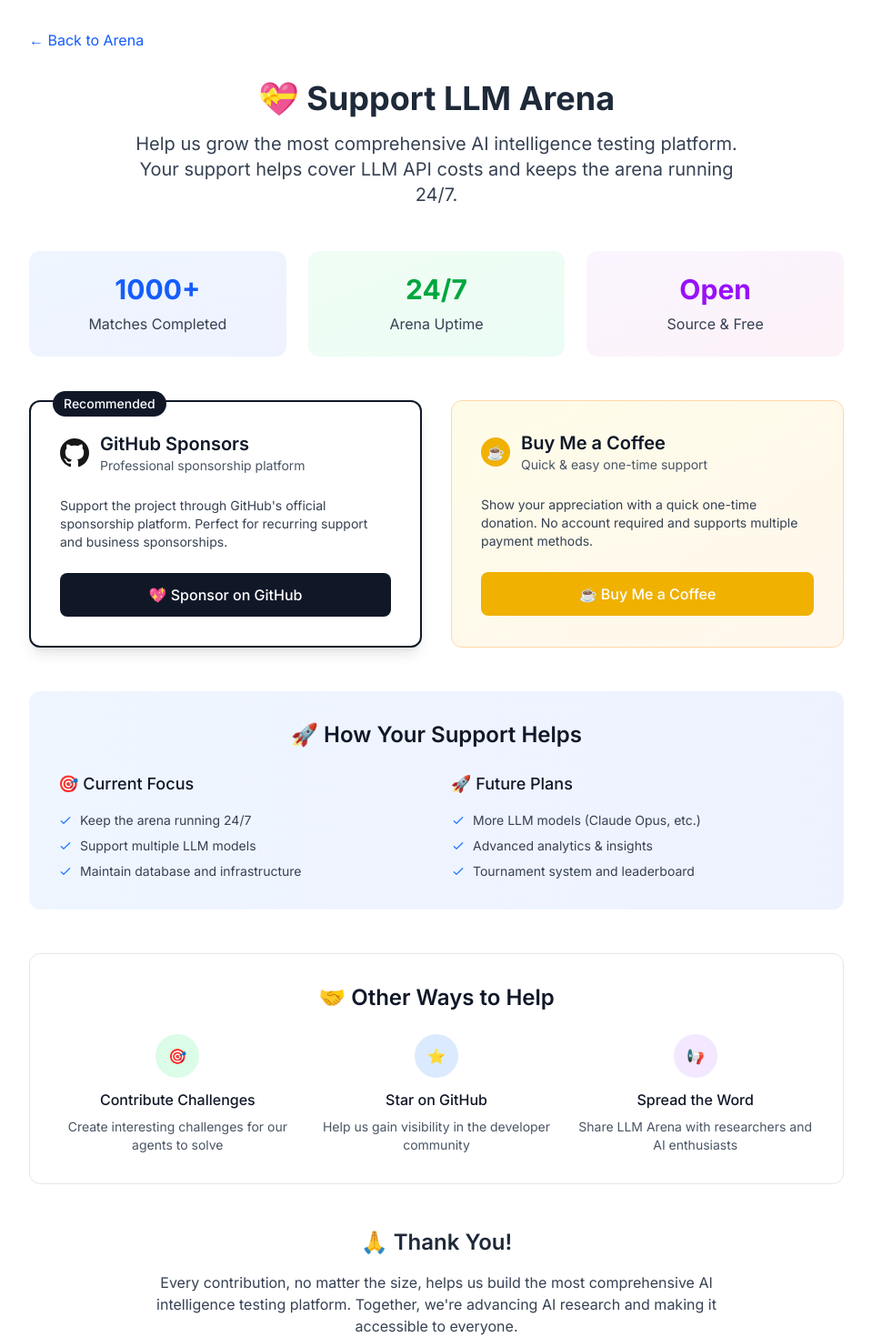
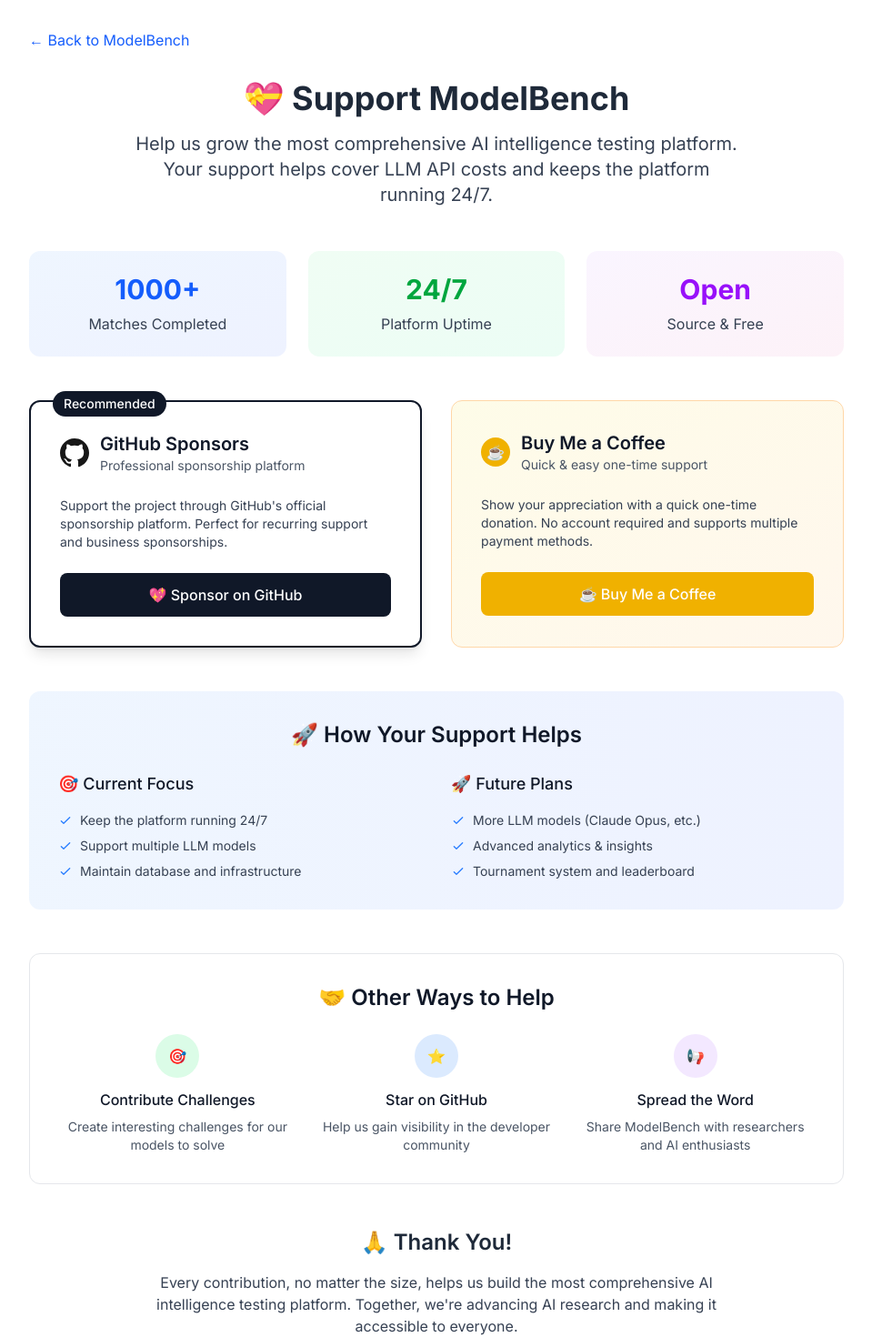
Before and after one commit to Dahimi/LLM-Colosseum, a Next.js app in the folder frontend/: page /support in a window 1280 px wide. Shown: the top 1470 px of the page at 91% size, without its empty margins (160-1119 px from the left). Built offline with nearby package versions, Linux system fonts and the light colour scheme.

Commit message:
renamnig and refining

```diff
--- a/frontend/src/app/agents/[id]/not-found.tsx
+++ b/frontend/src/app/agents/[id]/not-found.tsx
@@ -4,15 +4,15 @@
   return (
     <main className="min-h-screen p-8">
       <div className="max-w-4xl mx-auto text-center">
-        <h2 className="text-3xl font-bold mb-4">Agent Not Found</h2>
+        <h2 className="text-3xl font-bold mb-4">Model Not Found</h2>
         <p className="text-gray-600 mb-8">
-          The agent you&apos;re looking for doesn&apos;t exist or has been retired.
+          The model you&apos;re looking for doesn&apos;t exist or has been retired.
         </p>
         <Link
           href="/"
           className="text-blue-600 hover:text-blue-800 underline"
         >
-          Return to Arena
+          Return to ModelBench
         </Link>
       </div>
     </main>
--- a/frontend/src/app/agents/[id]/page.tsx
+++ b/frontend/src/app/agents/[id]/page.tsx
@@ -47,7 +47,7 @@
         const data = await fetchAgent(id);
         setAgent(data);
       } catch (e) {
-        setError(e instanceof Error ? e.message : 'Failed to load agent data');
+        setError(e instanceof Error ? e.message : 'Failed to load model data');
       }
     };
     loadAgent();
@@ -65,7 +65,7 @@
             <div className="absolute top-0 w-6 h-6 bg-indigo-500 rounded-full animate-ping opacity-75"></div>
             <div className="relative w-6 h-6 bg-indigo-600 rounded-full"></div>
           </div>
-          <h2 className="text-xl font-medium text-gray-700">Loading agent details...</h2>
+          <h2 className="text-xl font-medium text-gray-700">Loading model details...</h2>
           <p className="text-gray-500 mt-2">Retrieving the latest information</p>
         </div>
       </div>
@@ -126,7 +126,7 @@
       <div className="max-w-6xl mx-auto">
         <div className="mb-8">
           <Link href="/" className="text-blue-600 hover:text-blue-800">
-            ← Back to Arena
+            ← Back to ModelBench
           </Link>
         </div>
 
--- a/frontend/src/app/layout.tsx
+++ b/frontend/src/app/layout.tsx
@@ -5,8 +5,8 @@
 const inter = Inter({ subsets: ["latin"] });
 
 export const metadata: Metadata = {
-  title: "Agent Arena - LLM Battle Platform",
-  description: "Watch and analyze battles between different LLM agents in various challenges.",
+  title: "ModelBench - LLM Competition Platform",
+  description: "Watch and analyze competitions between different LLM models in various challenges.",
 };
 
 export default function RootLayout({
--- a/frontend/src/app/matches/[id]/page.tsx
+++ b/frontend/src/app/matches/[id]/page.tsx
@@ -126,7 +126,7 @@
   const agent2 = agents.find(a => a.profile.name === match.agent2_id);
 
   if (!agent1 || !agent2) {
-    return <div className="text-red-600">Failed to load agent data</div>;
+    return <div className="text-red-600">Failed to load model data</div>;
   }
 
   return (
--- a/frontend/src/app/matches/page.tsx
+++ b/frontend/src/app/matches/page.tsx
@@ -79,7 +79,7 @@
             href="/"
             className="text-blue-600 hover:text-blue-800"
           >
-            ← Back to Arena
+            ← Back to ModelBench
           </Link>
           <div className="flex items-center gap-4">
             <h1 className="text-3xl font-bold text-gray-500">Matches</h1>
@@ -102,7 +102,7 @@
                 </div>
                 <div className="space-y-4">
                   <div className="min-w-[300px]">
-                    <h3 className="text-lg font-medium mb-3 text-gray-900">Arena Controls</h3>
+                    <h3 className="text-lg font-medium mb-3 text-gray-900">Platform Controls</h3>
                     <div className="grid grid-cols-1 gap-3">
                       <QuickMatchControls />
 
--- a/frontend/src/app/page.tsx
+++ b/frontend/src/app/page.tsx
@@ -18,7 +18,7 @@
       setError(null);
     } catch (error) {
       console.error('Failed to fetch agents:', error);
-      setError('Failed to fetch agents');
+      setError('Failed to fetch models');
     } finally {
       setIsLoading(false);
     }
@@ -38,7 +38,7 @@
   }, {} as Record<Division, Agent[]>);
 
   if (isLoading) {
-    return <div className="min-h-screen p-8">Loading agents...</div>;
+    return <div className="min-h-screen p-8">Loading models...</div>;
   }
 
   if (error) {
@@ -48,7 +48,7 @@
   return (
     <main className="min-h-screen p-8">
       <div className="flex justify-between items-center mb-8">
-        <h1 className="text-4xl font-bold">Agent Arena</h1>
+        <h1 className="text-4xl font-bold">ModelBench</h1>
         <div className="flex items-center gap-4">
           <Link
             href="/matches"
@@ -87,7 +87,7 @@
                 </div>
               ) : (
                 <div className="bg-gray-50 p-4 rounded-md">
-                  <p className="text-gray-700 italic">No agents in this division yet</p>
+                  <p className="text-gray-700 italic">No models in this division yet</p>
                 </div>
               )}
             </div>
--- a/frontend/src/app/support/page.tsx
+++ b/frontend/src/app/support/page.tsx
@@ -10,16 +10,16 @@
         {/* Navigation */}
         <div className="mb-8">
           <Link href="/" className="text-blue-600 hover:text-blue-800">
-            ← Back to Arena
+            ← Back to ModelBench
           </Link>
         </div>
 
         {/* Header */}
         <div className="text-center mb-12">
-          <h1 className="text-4xl font-bold text-gray-800 mb-4">💝 Support LLM Arena</h1>
+          <h1 className="text-4xl font-bold text-gray-800 mb-4">💝 Support ModelBench</h1>
           <p className="text-xl text-gray-700 max-w-2xl mx-auto">
             Help us grow the most comprehensive AI intelligence testing platform.
-            Your support helps cover LLM API costs and keeps the arena running 24/7.
+            Your support helps cover LLM API costs and keeps the platform running 24/7.
           </p>
         </div>
 
@@ -31,7 +31,7 @@
           </div>
           <div className="bg-gradient-to-br from-green-50 to-emerald-50 p-6 rounded-xl text-center">
             <div className="text-3xl font-bold text-green-600 mb-2">24/7</div>
-            <div className="text-gray-700">Arena Uptime</div>
+            <div className="text-gray-700">Platform Uptime</div>
           </div>
           <div className="bg-gradient-to-br from-purple-50 to-pink-50 p-6 rounded-xl text-center">
             <div className="text-3xl font-bold text-purple-600 mb-2">Open</div>
@@ -114,7 +114,7 @@
                   <svg className="w-4 h-4 mr-2 text-blue-500" fill="none" stroke="currentColor" viewBox="0 0 24 24">
                     <path strokeLinecap="round" strokeLinejoin="round" strokeWidth={2} d="M5 13l4 4L19 7" />
                   </svg>
-                  <span className="text-sm">Keep the arena running 24/7</span>
+                  <span className="text-sm">Keep the platform running 24/7</span>
                 </div>
                 <div className="flex items-center text-gray-700">
                   <svg className="w-4 h-4 mr-2 text-blue-500" fill="none" stroke="currentColor" viewBox="0 0 24 24">
@@ -167,7 +167,7 @@
                 🎯
               </div>
               <h3 className="font-medium text-gray-900 mb-2">Contribute Challenges</h3>
-              <p className="text-sm text-gray-600">Create interesting challenges for our agents to solve</p>
+              <p className="text-sm text-gray-600">Create interesting challenges for our models to solve</p>
             </div>
 
             <div className="text-center">
@@ -183,7 +183,7 @@
                 📢
               </div>
               <h3 className="font-medium text-gray-900 mb-2">Spread the Word</h3>
-              <p className="text-sm text-gray-600">Share LLM Arena with researchers and AI enthusiasts</p>
+              <p className="text-sm text-gray-600">Share ModelBench with researchers and AI enthusiasts</p>
             </div>
           </div>
         </div>
--- a/frontend/src/components/ChallengeContributionForm.tsx
+++ b/frontend/src/components/ChallengeContributionForm.tsx
@@ -121,7 +121,7 @@
               </span>
             </h3>
             <p className="text-green-700 text-sm">
-              Create a new challenge and test it immediately with our agents. Your challenge will be added to our database for future matches!
+              Create a new challenge and test it immediately with our models. Your challenge will be added to our database for future matches!
             </p>
           </div>
           <div className="flex-shrink-0 ml-4">
--- a/frontend/src/components/MatchCard.tsx
+++ b/frontend/src/components/MatchCard.tsx
@@ -25,7 +25,7 @@
     });
     return (
       <div className="bg-yellow-50 border border-yellow-200 rounded-lg p-4">
-        <p className="text-yellow-800">Match data incomplete (missing agent information)</p>
+        <p className="text-yellow-800">Match data incomplete (missing model information)</p>
         <p className="text-sm text-yellow-600">Match ID: {match.match_id}</p>
       </div>
     );
@@ -82,7 +82,7 @@
           </span>
         </div>
 
-        {/* Agents */}
+        {/* Models */}
         <div className="grid grid-cols-3 gap-2 items-center mb-4">
           <div className="text-center">
             <p className="font-medium text-gray-900">{agent1.profile.name}</p>
--- a/frontend/src/components/TournamentStatus.tsx
+++ b/frontend/src/components/TournamentStatus.tsx
@@ -46,7 +46,7 @@
 
       <div className="grid grid-cols-2 md:grid-cols-4 gap-3 mb-4">
         <div className="bg-gray-50 p-3 rounded-lg">
-          <p className="text-gray-800 text-sm font-medium">Total Agents</p>
+          <p className="text-gray-800 text-sm font-medium">Total Models</p>
           <p className="text-xl font-bold text-gray-900">{status.total_agents}</p>
         </div>
         <div className="bg-gray-50 p-3 rounded-lg">
```
Also changed, not shown: 1 other file (tests, documents, lock files or other folders).
